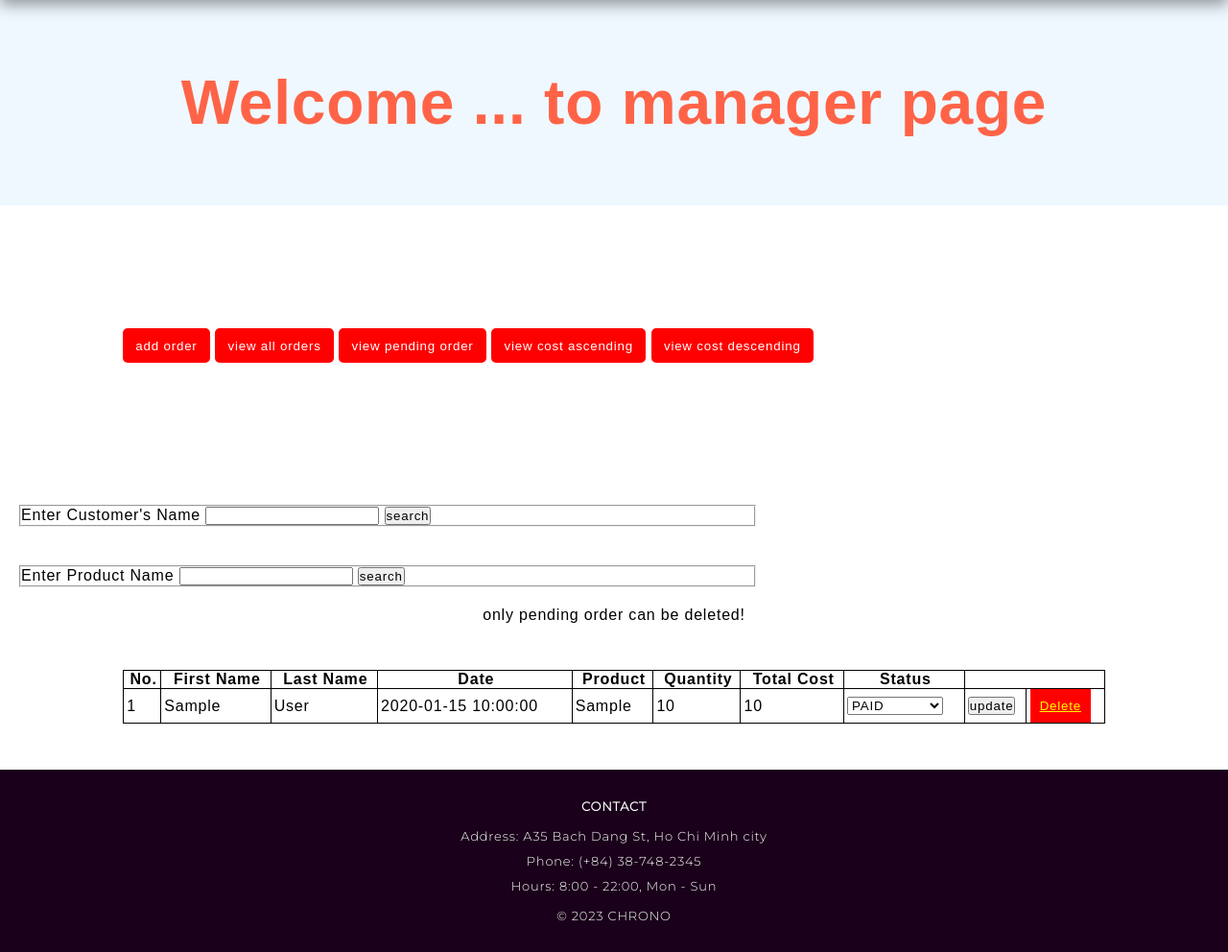
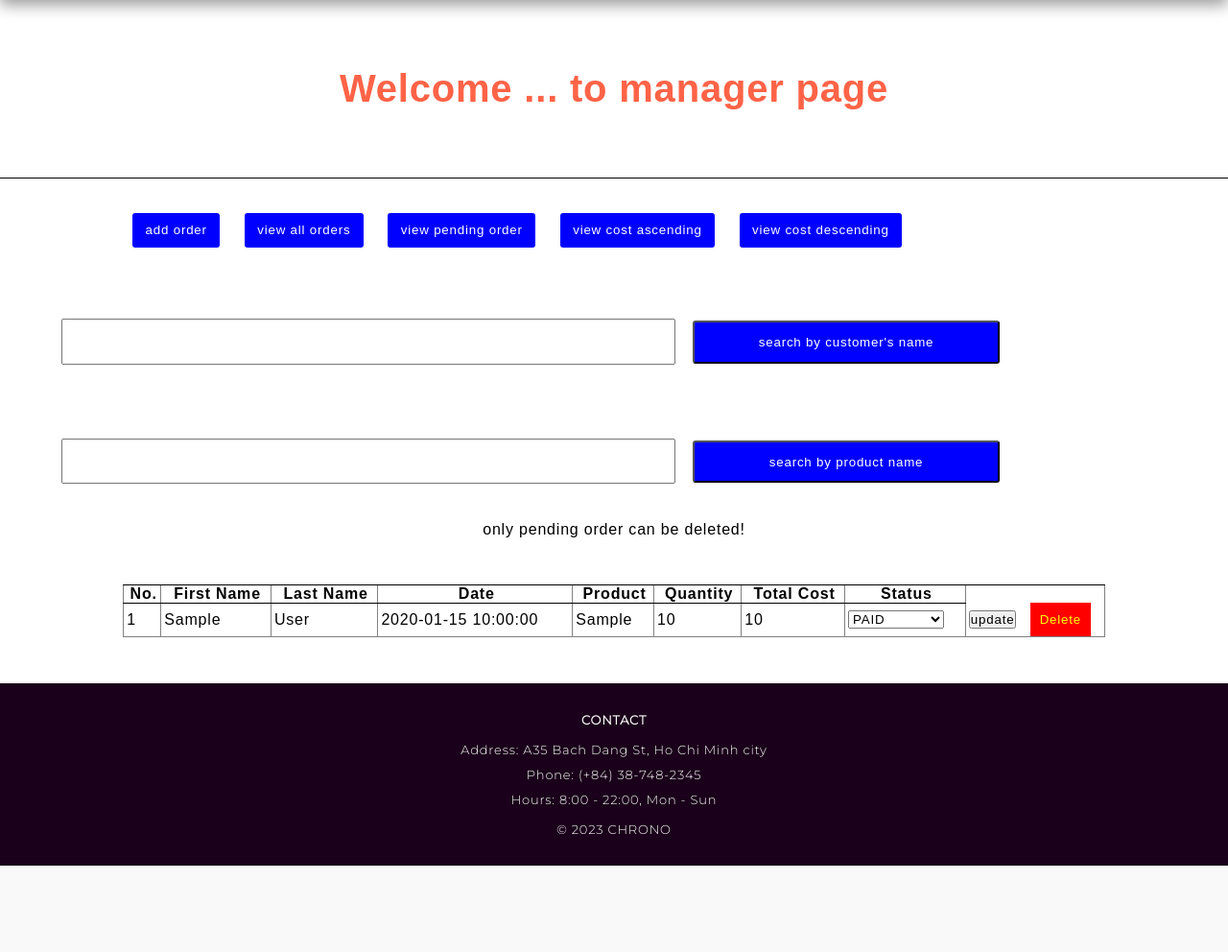
Before and after one commit to khangdnguyen1708/-ChronoWebsite, a PHP site: page /manager.php?del_id=1&del_status=PAID in a window 1280 px wide. Shown: the part 79-1071 px from the top of the page at 96% size. After the commit the page ends 981 px from the top, so only its background shows below. Run offline with PHP 8.4, Linux system fonts and the light colour scheme; tables that the repository leaves empty or names only in its code hold one stand-in row (values such as "Sample post"); data that the repository does not hold is empty.

Commit message:
modified:   manager.php 	modified:   styles/manager.css

```diff
--- a/manager.php
+++ b/manager.php
@@ -39,20 +39,14 @@
     </form>
   </section>
 
-  <form method="get" action="manager.php" novalidate="novalidate">
-    <fieldset>
-      <label>Enter Customer's Name</label>
-      <input type="text" name="sort_name">
-      <input type="submit" value="search">
-    </fieldset>
+  <form class="form2" method="get" action="manager.php" novalidate="novalidate">
+    <input class="inp_txt" type="text" name="sort_name">
+    <input class="sm_btn2" type="submit" value="search by customer's name">
   </form>
 
-  <form method="get" action="manager.php" novalidate="novalidate">
-    <fieldset>
-      <label>Enter Product Name</label>
-      <input type="text" name="sort_prod">
-      <input type="submit" value="search">
-    </fieldset>
+  <form class="form2" method="get" action="manager.php" novalidate="novalidate">
+    <input class="inp_txt" type="text" name="sort_prod">
+    <input class="sm_btn2" type="submit" value="search by product name">
   </form>
 
 
@@ -224,10 +218,10 @@
       echo '<option value="ARCHIVED"' . ($row["order_status"] == 'ARCHIVED' ? ' selected="selected"' : '') . '>ARCHIVED</option>';
       echo '</select>';
       echo '<input type="hidden" name="upd_id" value="' . $row["order_id"] . '"></td>';
-      echo '<td><input type="submit" name="upd_od" value="update"></td>';
+      echo '<td class="upd_btn"><input type="submit" name="upd_od" value="update"></td>';
       echo '</form>';
 
-      echo "<td>"; echo '<button class="del_btn">';
+      echo '<td class="upd_btn">'; echo '<button class="del_btn">';
       echo '<a class="del_link" href="manager.php?del_id='.$row["order_id"].'&del_status='.$row["order_status"].'">Delete</a>';
       echo '</button>'; echo "</td>";
     }
--- a/styles/manager.css
+++ b/styles/manager.css
@@ -1,13 +1,18 @@
 h1 {
   padding: 70px;
   text-align: center;
-  font-size: 4em;
+  font-size: 2.5em;
   color: tomato;
-  background-color: aliceblue;
+  background-color: none;
+  border-bottom: 1px solid black;
+}
+
+a {
+  text-decoration: none;
 }
 
 section {
-  padding: 10%;
+  padding: 2% 10%;
 }
 
 fieldset {
@@ -17,28 +22,40 @@ fieldset {
 }
 
 table, td, th {
-  border: 1px solid;
+  border-top: 1px solid;
   padding-left: 0.2em;
 }
 
+.sm_btn2 {
+  min-width: 25%;
+  padding: 1%;
+  border-radius: 3px;
+  background-color:blue;
+  color: white;
+  cursor: pointer;
+}
+
+.inp_txt {
+  font-size: medium;
+  padding: 1%;
+  margin: 3% 1% 3% 5%;
+  min-width: 50%;
+}
+
 .form1 {
+  margin: 1%;
   text-align: center;
   display: inline-flex;
-  width: auto;
 }
 
 .sm_btn {
   padding: 0.8em 1em;
-  border-radius: 5px;
+  border-radius: 3px;
   border: none;
-  background-color: red;
+  background-color: blue;
   color: white;
   cursor: pointer;
-  transition: background-color 1s;
-}
-
-.sm_btn:hover {
-  background-color: green;
+  transition: background-color .5s;
 }
 
 .label {
@@ -47,6 +64,11 @@ table, td, th {
 
 .err_mss, .succ_mss {
   text-align: center;
+  font-size: medium;
+}
+
+.upd_btn {
+  border: none;
 }
 
 .del_btn {
```
